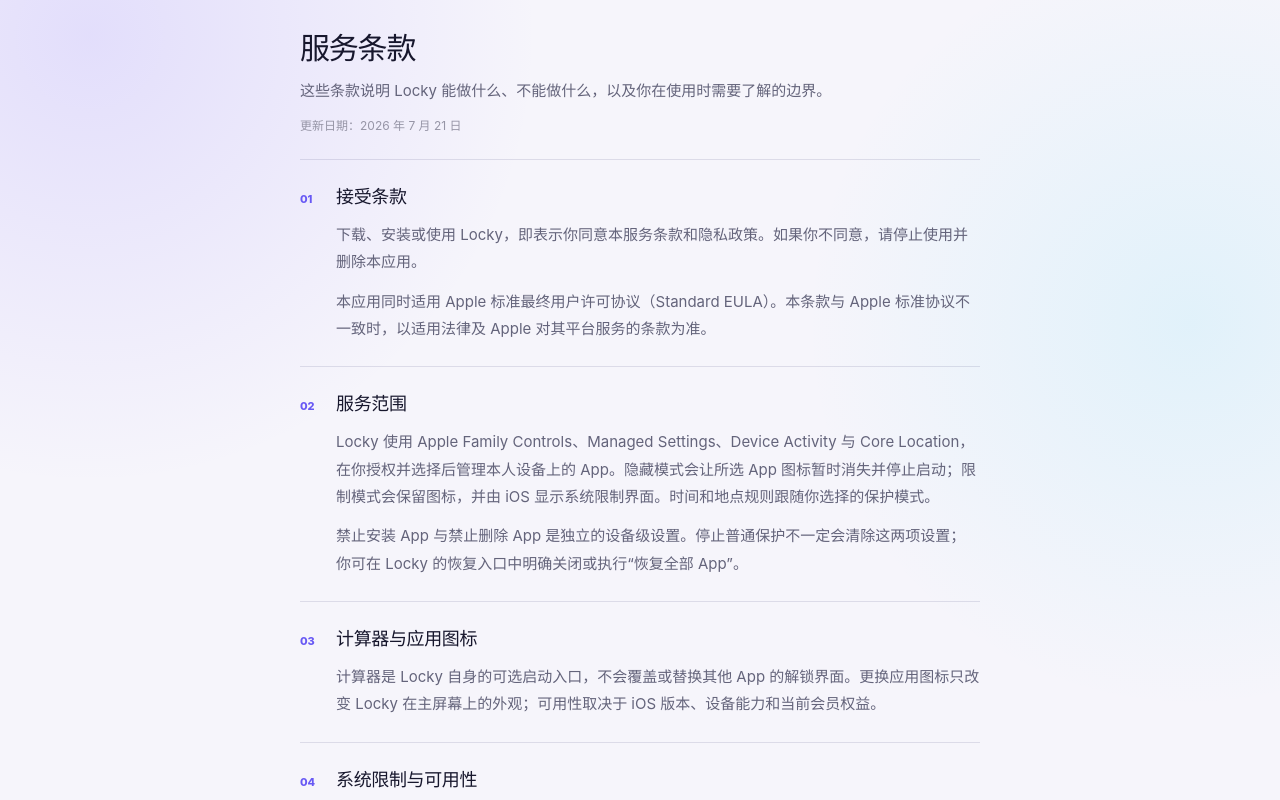
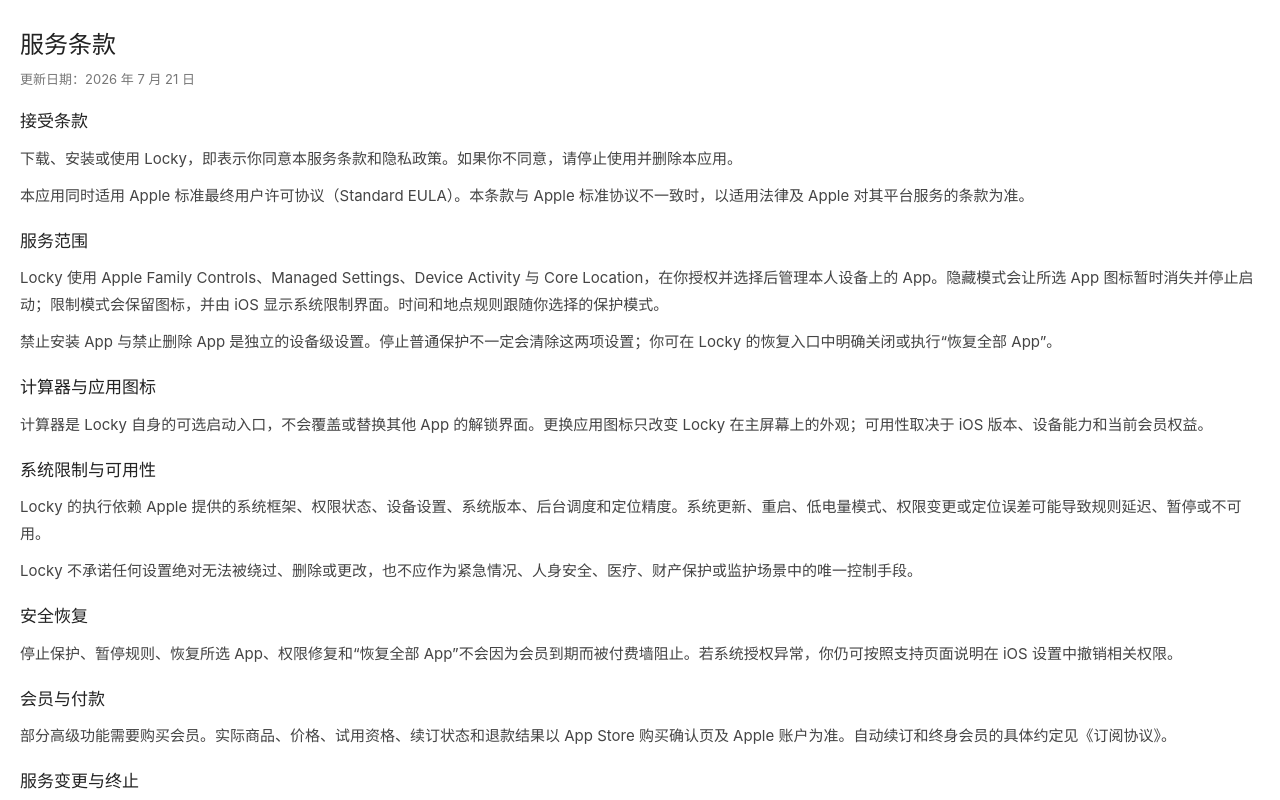
Before and after one commit to saberLiuhui/locky-support, a Next.js app: page /app/terms in a window 1280 px wide. Shown: the top 800 px of the page. Built offline with nearby package versions, Linux system fonts and the light colour scheme.

Commit message:
Simplify in-app legal document styling

```diff
--- a/app/globals.css
+++ b/app/globals.css
@@ -181,64 +181,45 @@
 .legal-content a { color: var(--primary-deep); text-underline-offset: 3px; }
 
 .app-legal-page {
-  width: min(100%, 720px);
+  width: 100%;
   min-height: 100vh;
-  margin: 0 auto;
-  padding: 24px 20px 52px;
+  padding: 24px 20px 48px;
+  color: #222;
+  background: #fff;
 }
 .app-legal-intro {
-  padding: 6px 0 24px;
-  border-bottom: 1px solid var(--line);
+  padding: 4px 0 20px;
 }
 .app-legal-intro h1 {
   margin: 0;
-  font-size: 30px;
-  line-height: 1.2;
-  letter-spacing: -.04em;
-}
-.app-legal-intro p {
-  margin: 12px 0 0;
-  color: var(--muted);
-  font-size: 15px;
-  line-height: 1.72;
+  font-size: 24px;
+  line-height: 1.4;
+  letter-spacing: 0;
 }
 .app-legal-intro span {
   display: block;
-  margin-top: 13px;
-  color: #9695a6;
-  font-size: 12px;
+  margin-top: 8px;
+  color: #777;
+  font-size: 13px;
 }
 .app-legal-content section {
-  padding: 24px 0;
-  border-bottom: 1px solid var(--line);
+  padding: 0 0 20px;
 }
-.app-section-title {
-  display: grid;
-  grid-template-columns: 28px minmax(0, 1fr);
-  gap: 8px;
-  align-items: baseline;
-  margin-bottom: 12px;
-}
-.app-section-title span {
-  color: var(--primary);
-  font-size: 11px;
-  font-weight: 760;
-}
-.app-section-title h2 {
-  margin: 0;
-  font-size: 18px;
-  line-height: 1.4;
-  letter-spacing: -.02em;
+.app-legal-content h2 {
+  margin: 0 0 10px;
+  font-size: 17px;
+  line-height: 1.5;
+  letter-spacing: 0;
 }
 .app-legal-content p {
-  margin: 0 0 12px 36px;
-  color: var(--muted);
+  margin: 0 0 10px;
+  color: #444;
   font-size: 15px;
-  line-height: 1.82;
+  line-height: 1.8;
 }
 .app-legal-content p:last-child { margin-bottom: 0; }
 .app-legal-content a {
-  color: var(--primary-deep);
+  color: #335eea;
   text-underline-offset: 3px;
   overflow-wrap: anywhere;
 }
@@ -315,7 +296,7 @@
   .legal-main { padding-bottom: 85px; }
   .legal-content section { grid-template-columns: 34px 1fr; gap: 10px; padding: 30px 0; }
   .legal-content p { font-size: 15px; line-height: 1.85; }
-  .app-legal-page { padding: 20px 18px 44px; }
+  .app-legal-page { padding: 20px 18px 42px; }
   .support-main { padding-top: 55px; padding-bottom: 85px; }
   .faq-section, .contact-panel, .wechat-support-panel { margin-top: 80px; }
   .contact-panel { grid-template-columns: 1fr; gap: 20px; padding: 30px 24px; border-radius: 15px; }
--- a/app/site-components.tsx
+++ b/app/site-components.tsx
@@ -108,7 +108,6 @@
 
 export function InAppLegalPage({
   title,
-  summary,
   updatedAt,
   sections,
 }: {
@@ -121,16 +120,12 @@
     <main className="app-legal-page">
       <header className="app-legal-intro">
         <h1>{title}</h1>
-        <p>{summary}</p>
         <span>{updatedAt}</span>
       </header>
       <article className="app-legal-content">
-        {sections.map((section, index) => (
+        {sections.map((section) => (
           <section key={section.title}>
-            <div className="app-section-title">
-              <span>{String(index + 1).padStart(2, "0")}</span>
-              <h2>{section.title}</h2>
-            </div>
+            <h2>{section.title}</h2>
             {section.paragraphs.map((paragraph, paragraphIndex) => (
               <p key={paragraphIndex}>{paragraph}</p>
             ))}
```
